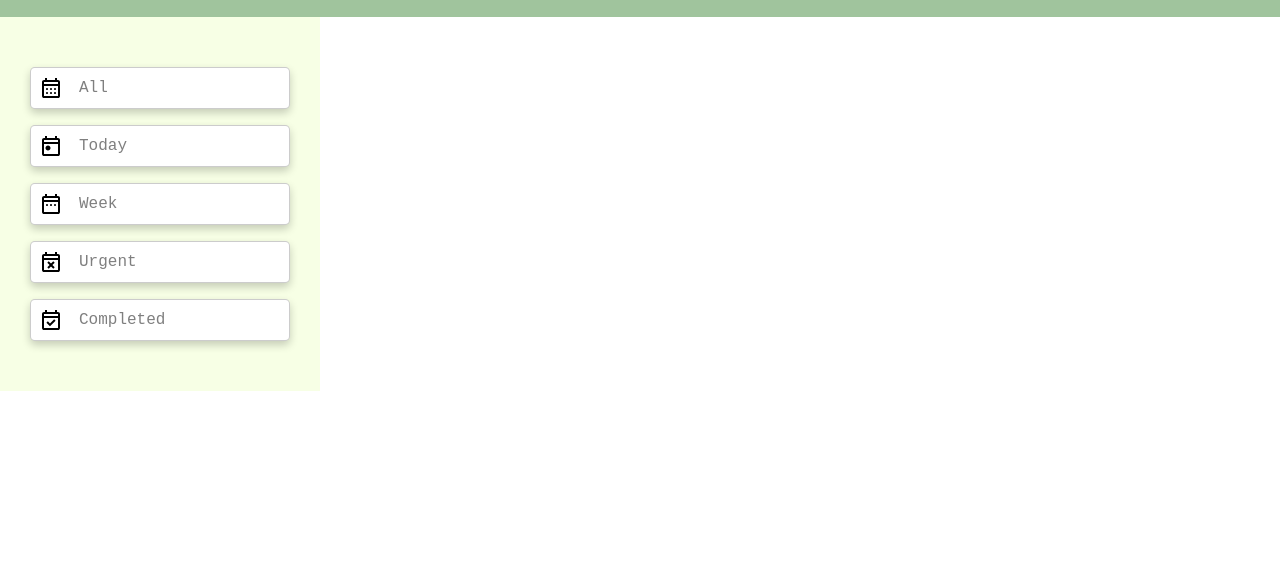
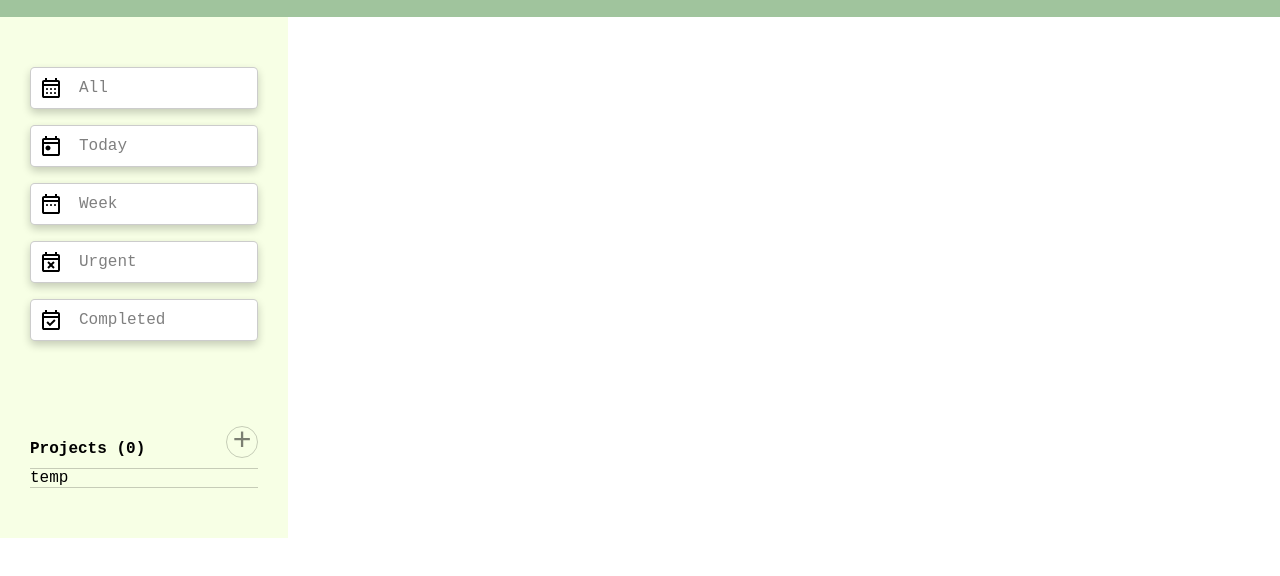
Before and after one commit to hojinchang/todo-list, a website built with webpack: page src/index.html in a window 1280 px wide. Shown: the part 60-636 px from the top of the page. Built offline with nearby package versions, Linux system fonts and the light colour scheme; a web font is replaced by a local one.

Commit message:
Add projects section to sidebar

```diff
--- a/src/index.html
+++ b/src/index.html
@@ -17,26 +17,36 @@
         <main>
             <nav id="sidebar">
                 <div class="sidebar-menu">
-                    <button class="sidebar-button" type="button">
+                    <button class="sidebar-button button-hover" type="button">
                         <img src="<%= require('./images/calendar-all.svg') %>" alt="All">
                         <p>All</p>
                     </button>
-                    <button class="sidebar-button" type="button">
+                    <button class="sidebar-button button-hover" type="button">
                         <img src="<%= require('./images/calendar-today.svg') %>" alt="All">
                         <p>Today</p>
                     </button>
-                    <button class="sidebar-button" type="button">
+                    <button class="sidebar-button button-hover" type="button">
                         <img src="<%= require('./images/calendar-week.svg') %>" alt="All">
                         <p>Week</p>
                     </button>
-                    <button class="sidebar-button" type="button">
+                    <button class="sidebar-button button-hover" type="button">
                         <img src="<%= require('./images/calendar-urgent.svg') %>" alt="All">
                         <p>Urgent</p>
                     </button>
-                    <button class="sidebar-button" type="button">
+                    <button class="sidebar-button button-hover" type="button">
                         <img src="<%= require('./images/calendar-completed.svg') %>" alt="All">
                         <p>Completed</p>
                     </button>
+                </div>
+
+                <div class="sidebar-projects-header">
+                    <h4>Projects (<span class="projects-count">0</span>)</h3>
+                    <button class="add-project-button  button-hover" data-tooltip="Add New Project">
+                        +
+                    </button>
+                </div>
+                <div class="sidebar-projects">
+                    <p>temp</p>
                 </div>
             </nav>
         </main>
--- a/src/style.css
+++ b/src/style.css
@@ -11,7 +11,9 @@
     --green-3: #E1ECC8;
     --green-4: #F7FFE5;
     --faded-text: rgba(0, 0, 0, 0.5);
+    --faded-border: rgba(0, 0, 0, 0.2);
     --box-shadow: 0px 4px 8px rgba(0, 0, 0, 0.2);
+    --border-radius: 0.3rem;
 }
 
 header {
@@ -27,7 +29,7 @@ header > img {
 }
 
 #sidebar {
-    max-width: 20rem;
+    max-width: 18rem;
     background: var(--green-4);
     padding: 50px 30px;
 }
@@ -39,6 +41,7 @@ header > img {
 }
 
 .sidebar-button {
+    cursor: pointer;
     display: flex;
     align-items: center;
     background: white;
@@ -47,11 +50,60 @@ header > img {
     color: var(--faded-text);
     min-width: 10rem;
     padding: 0.5rem;
-    border: 1px solid rgba(0, 0, 0, 0.2);
-    border-radius: 0.3rem;
+    border: 1px solid var(--faded-border);
+    border-radius: var(--border-radius);
     box-shadow: var(--box-shadow);
 }
 
-.sidebar-button:hover {
+.button-hover:hover {
     border: 2px solid var(--green-1);
+    color: var(--green-1);
 }
+
+.sidebar-projects-header {
+    display: flex;
+    justify-content: space-between;
+    align-items: flex-end;
+    margin-top: 75px;
+    padding: 10px 0;
+
+}
+
+.add-project-button {
+    cursor: pointer;
+    display: flex;
+    justify-content: center;
+    align-items: center;
+    background: none;
+    border-radius: 50%;
+    border: 1px solid var(--faded-border);
+    color: var(--faded-text);
+    font-size: 2rem;
+    width: 2rem;
+    height: 2rem;
+    line-height: 2rem;
+    position: relative;
+}
+
+.add-project-button[data-tooltip]:hover::before {
+    content: attr(data-tooltip);
+    position: absolute;
+    background-color: rgba(0, 0, 0, 0.4);
+    color: white;
+    font-size: 0.8rem;
+    padding: 0 1rem;
+    border-radius: var(--border-radius);
+    white-space: nowrap;
+    top: -40px;
+    transform: translateX(-35%);
+    opacity: 0;
+}
+
+.add-project-button[data-tooltip]:hover::before {
+    opacity: 1;
+}
+
+.sidebar-projects-header,
+.sidebar-projects {
+    border-bottom: 1px solid var(--faded-border);
+}
```
Also changed, not shown: src/images/add-circle.svg (added).
